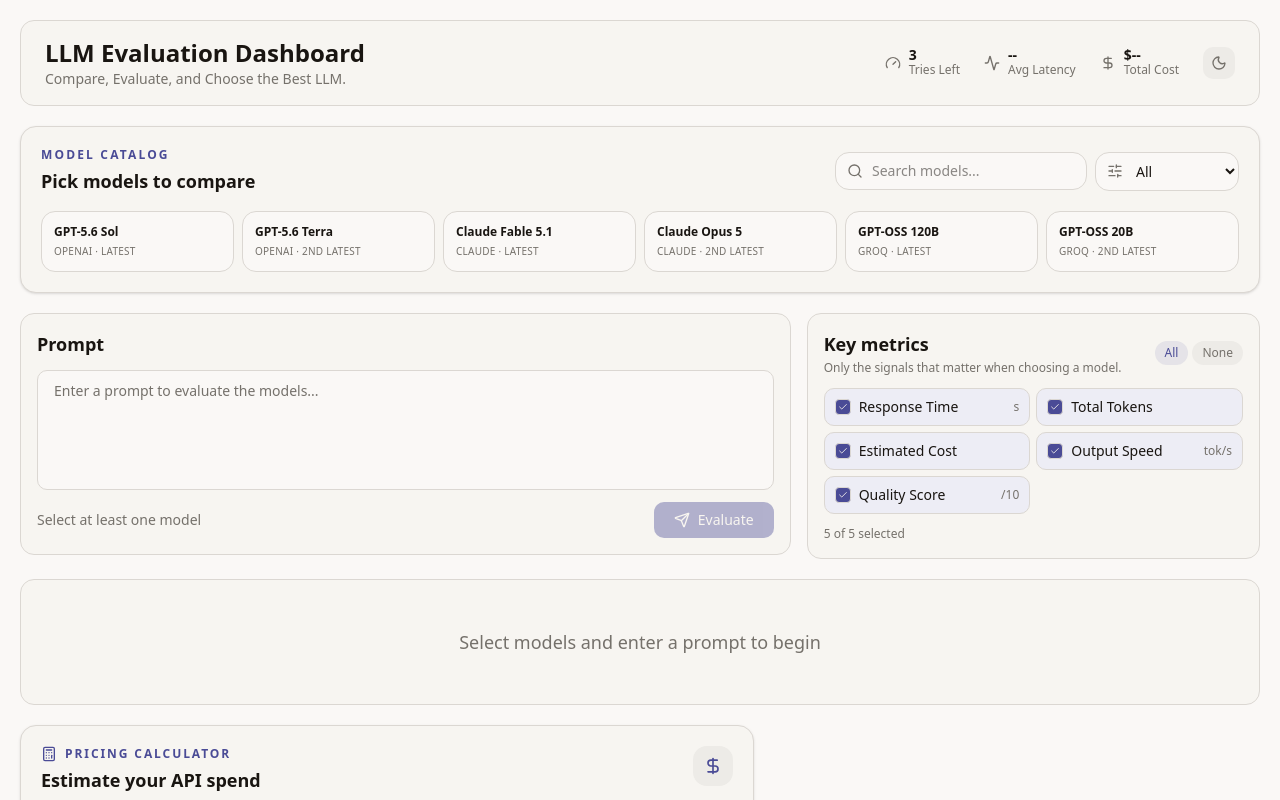
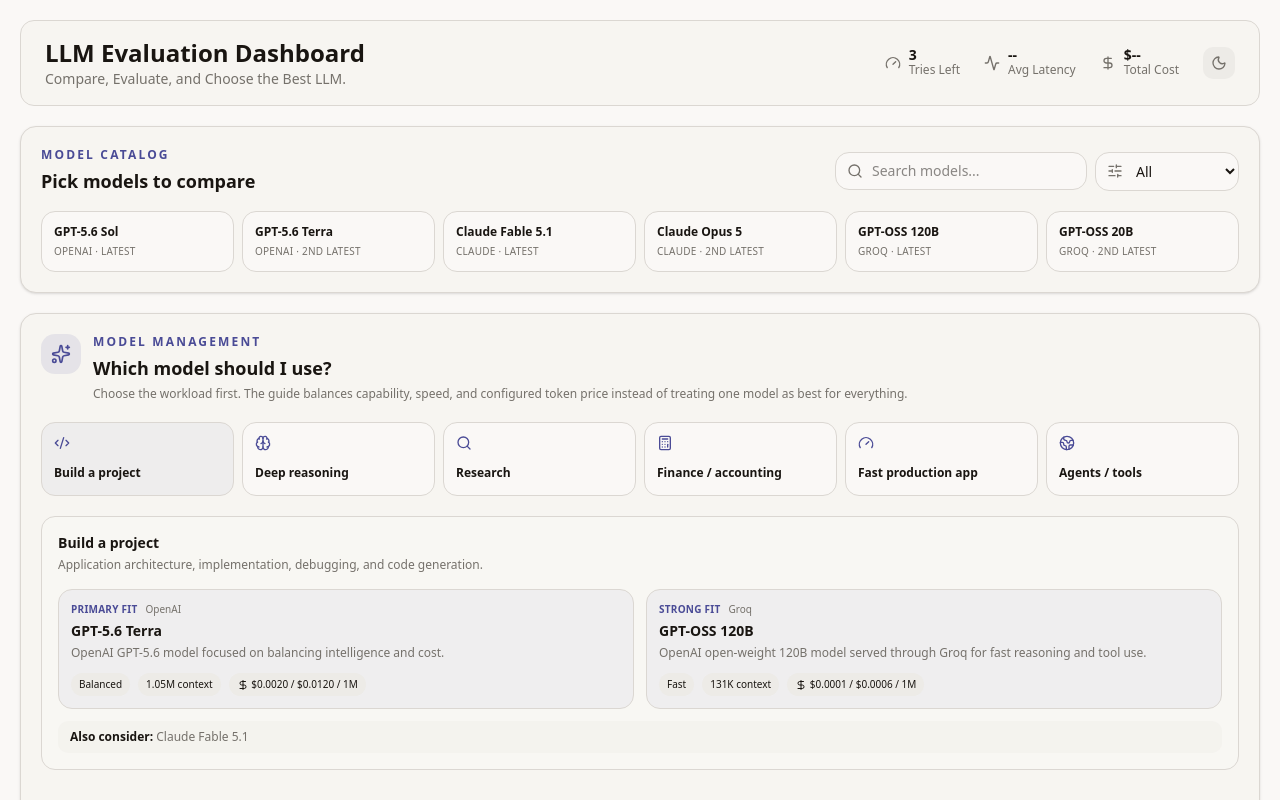
Before and after one commit to Aditya-Holkar/LLM-Evalution, a React (Vite) app: page / in a window 1280 px wide. Shown: the top 800 px of the page. Built offline with nearby package versions, Linux system fonts and the light colour scheme.

Commit message:
Add task-based model management guide to dashboard

```diff
--- a/src/App.jsx
+++ b/src/App.jsx
@@ -2,6 +2,7 @@
 import { AppProvider } from '#/context/AppContext'
 import HeaderBar from '#/components/HeaderBar'
 import ModelCatalog from '#/components/ModelCatalog'
+import ModelManagementGuide from '#/components/ModelManagementGuide'
 import PromptInput from '#/components/PromptInput'
 import MetricsSelector from '#/components/MetricsSelector'
 import ResultsGrid from '#/components/ResultsGrid'
@@ -22,6 +23,7 @@
           <div className="max-w-7xl mx-auto p-3 sm:p-5 space-y-4 sm:space-y-5">
             <HeaderBar />
             <ModelCatalog />
+            <ModelManagementGuide />
             <div className="grid grid-cols-1 xl:grid-cols-[1.7fr_1fr] gap-4 items-start">
               <PromptInput />
               <MetricsSelector />
```
